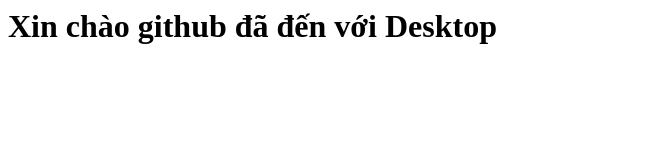
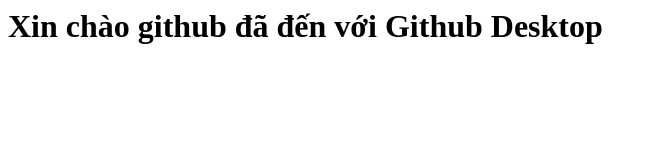
Before and after one commit to dichvucntt/dichvucntt.github.io, a plain HTML site: page shopplus/index.html in a window 1280 px wide. Shown: the whole page, without its empty margins (0-657 px from the left). Drawn offline with Linux system fonts and the light colour scheme.

Commit message:
github desktop

```diff
--- a/shopplus/index.html
+++ b/shopplus/index.html
@@ -1 +1 @@
-<h1>Xin chào github đã đến với Desktop</h1>
+<h1>Xin chào github đã đến với Github Desktop</h1>
```
